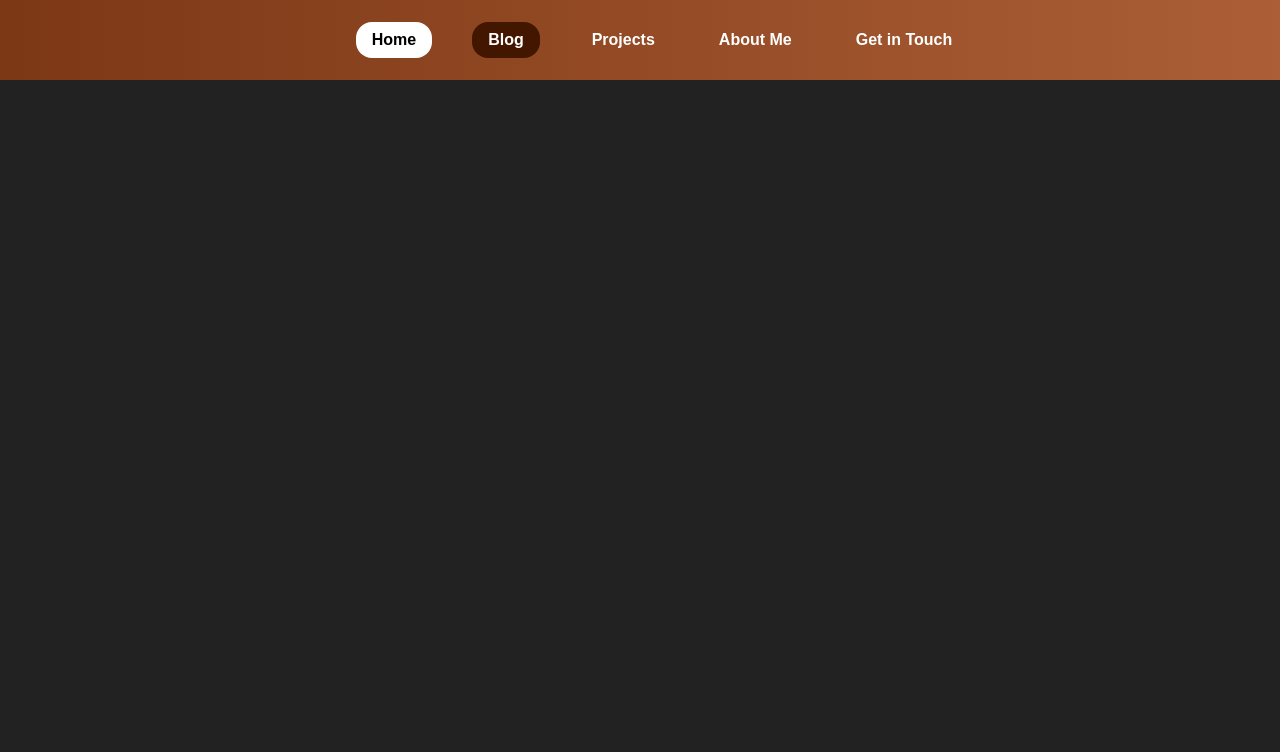
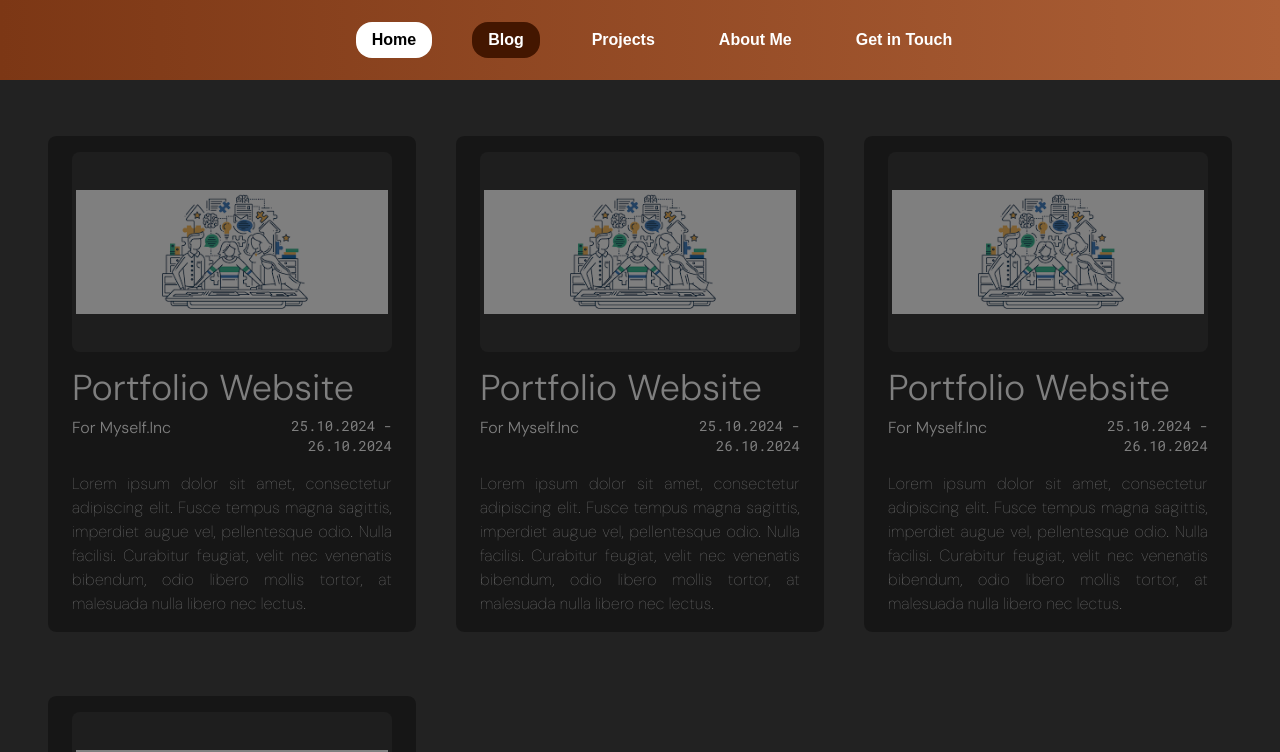
Before and after one commit to joshalva23/CODSOFT, a React (Vite) app in the folder portfolio-website/: page /projects in a window 1280 px wide. Shown: the top 752 px of the page. Built offline with nearby package versions, Linux system fonts and the light colour scheme; a web font is replaced by a local one.

Commit message:
Project Page Done

```diff
--- a/portfolio-website/src/components/BlogCard.tsx
+++ b/portfolio-website/src/components/BlogCard.tsx
@@ -10,7 +10,7 @@ const BlogCard: React.FC<BlogCardProps> = ({ title, description, date }) =>
 {
     return (
         <>
-            <div className="w-[70vw] min-h-56 bg-[#2D2D2D] flex flex-row px-9 py-5 rounded-xl">
+            <div className="w-[70vw] min-h-56 bg-[#2D2D2D] flex flex-row px-9 py-5 rounded-xl blog-card">
                 <div className="pr-[5%] space-y-4">
                     <div className="text-white font-dmsans text-left text-5xl font-light ">
                         <p>
--- a/portfolio-website/src/components/ProjectCard.tsx
+++ b/portfolio-website/src/components/ProjectCard.tsx
@@ -0,0 +1,35 @@
+import React from 'react';
+
+interface ProjectCardProps {
+  projectname: string;
+  description: string;
+  start_date: string;
+  end_date:string;
+  company: string;
+  image: string;
+}
+
+const ProjectCard: React.FC<ProjectCardProps> = ({ projectname, description, start_date, end_date, company, image }) => {
+  return (
+    <div className="relative w-[100%] bg-[#2D2D2D] min-h-[45vh] p-4 rounded-lg mb-6 group projectcard">
+        <div className="z-10 relative">
+            <div className="mx-2 h-[25vh] w-auto bg-[#3D3D3D] rounded-lg mb-4 overflow-hidden p-1">
+                <img src={`/src/assets/project/${image}`} alt="" className="h-full w-full object-contain" />
+            </div>
+            <div className="flex gap-2 flex-wrap px-2">
+                <p className="text-white text-4xl font-dmsans font-light text-left w-full">{projectname}</p>
+                <div className="flex flex-row w-full">
+                    <p className="text-white w-1/2 text-sm md:text-base font-dmsans font-light text-left">{'For ' + company}</p>
+                    <p className="text-white w-1/2 text-xs md:text-sm font-robotoMono text-right">{start_date + ' - ' + end_date}</p>
+                </div>
+                <p className="mt-2 text-white font-thin font-dmsans tracking-wide text-base text-justify">{description}</p>
+            </div>
+        </div>
+
+        <div className="absolute inset-0 bg-black opacity-50 z-20 rounded-lg group-hover:opacity-0 transition-opacity duration-150"></div>
+    </div>
+
+  );
+};
+
+export default ProjectCard;
--- a/portfolio-website/src/content/content.ts
+++ b/portfolio-website/src/content/content.ts
@@ -14,3 +14,38 @@ export const blogs =[
         date:"25.10.2024"
     },
 ];
+
+export const projects = [
+    {
+        name:'Portfolio Website',
+        description:"Lorem ipsum dolor sit amet, consectetur adipiscing elit. Fusce tempus magna sagittis, imperdiet augue vel, pellentesque odio. Nulla facilisi. Curabitur feugiat, velit nec venenatis bibendum, odio libero mollis tortor, at malesuada nulla libero nec lectus.",
+        start_date:"25.10.2024",
+        end_date:"26.10.2024",
+        company:"Myself.Inc",
+        image:'sample.png'
+    },
+    {
+        name:'Portfolio Website',
+        description:"Lorem ipsum dolor sit amet, consectetur adipiscing elit. Fusce tempus magna sagittis, imperdiet augue vel, pellentesque odio. Nulla facilisi. Curabitur feugiat, velit nec venenatis bibendum, odio libero mollis tortor, at malesuada nulla libero nec lectus.",
+        start_date:"25.10.2024",
+        end_date:"26.10.2024",
+        company:"Myself.Inc",
+        image:'sample.png'
+    },
+    {
+        name:'Portfolio Website',
+        description:"Lorem ipsum dolor sit amet, consectetur adipiscing elit. Fusce tempus magna sagittis, imperdiet augue vel, pellentesque odio. Nulla facilisi. Curabitur feugiat, velit nec venenatis bibendum, odio libero mollis tortor, at malesuada nulla libero nec lectus.",
+        start_date:"25.10.2024",
+        end_date:"26.10.2024",
+        company:"Myself.Inc",
+        image:'sample.png'
+    },
+    {
+        name:'Portfolio Website',
+        description:"Lorem ipsum dolor sit amet, consectetur adipiscing elit. Fusce tempus magna sagittis, imperdiet augue vel, pellentesque odio. Nulla facilisi. Curabitur feugiat, velit nec venenatis bibendum, odio libero mollis tortor, at malesuada nulla libero nec lectus.",
+        start_date:"25.10.2024",
+        end_date:"26.10.2024",
+        company:"Myself.Inc",
+        image:'sample.png'
+    },
+];
--- a/portfolio-website/src/pages/Home.tsx
+++ b/portfolio-website/src/pages/Home.tsx
@@ -41,13 +41,13 @@ function Home()
                             </p>
                         </div>
                         <div className="md:w-[26vw]">
-                            <img src={img1} alt="Profile" className="h-36 md:h-[40vh] w-auto" />
+                            <img src={img1} alt="Image1" className="h-36 md:h-[40vh] w-auto" />
                         </div>
                     </div>
 
                     <div className="flex flex-col md:flex-row items-center justify-center md:items-start md:justify-between w-full md:px-40 mt-32 space-y-8 md:space-y-0">
                         <div className="-mt-4 md:-mt-12">
-                            <img src={img2} alt="Profile" className="h-36 md:h-[35vh] w-auto" />
+                            <img src={img2} alt="Image2" className="h-36 md:h-[35vh] w-auto" />
                         </div>
                         <div className="w-[60vw] md:w-[30vw]">
                             <p className="uppercase text-left font-robotoMono font-light text-white">
--- a/portfolio-website/src/pages/Projects.tsx
+++ b/portfolio-website/src/pages/Projects.tsx
@@ -1,7 +1,19 @@
+import {projects} from '../content/content.ts';
+import ProjectCard from '../components/ProjectCard.tsx';
 function Projects()
 {
     return (
         <>
+        <div className='relative '>
+            <div className='flex h-auto w-auto justify-center items-center py-14 px-12'>
+                <div className="grid grid-cols-1 sm:grid-cols-1 md:grid-cols-2 lg:grid-cols-3 gap-10 place-items-center">
+
+                    {projects.map((project, _) => (
+                        <ProjectCard projectname={project.name} description={project.description} start_date={project.start_date} end_date={project.end_date} company={project.company} image={project.image}  />
+                    ))}
+                </div>
+            </div>
+        </div>
         </>
     );
 }
```
Also changed, not shown: portfolio-website/src/assets/project/sample.png (added).
